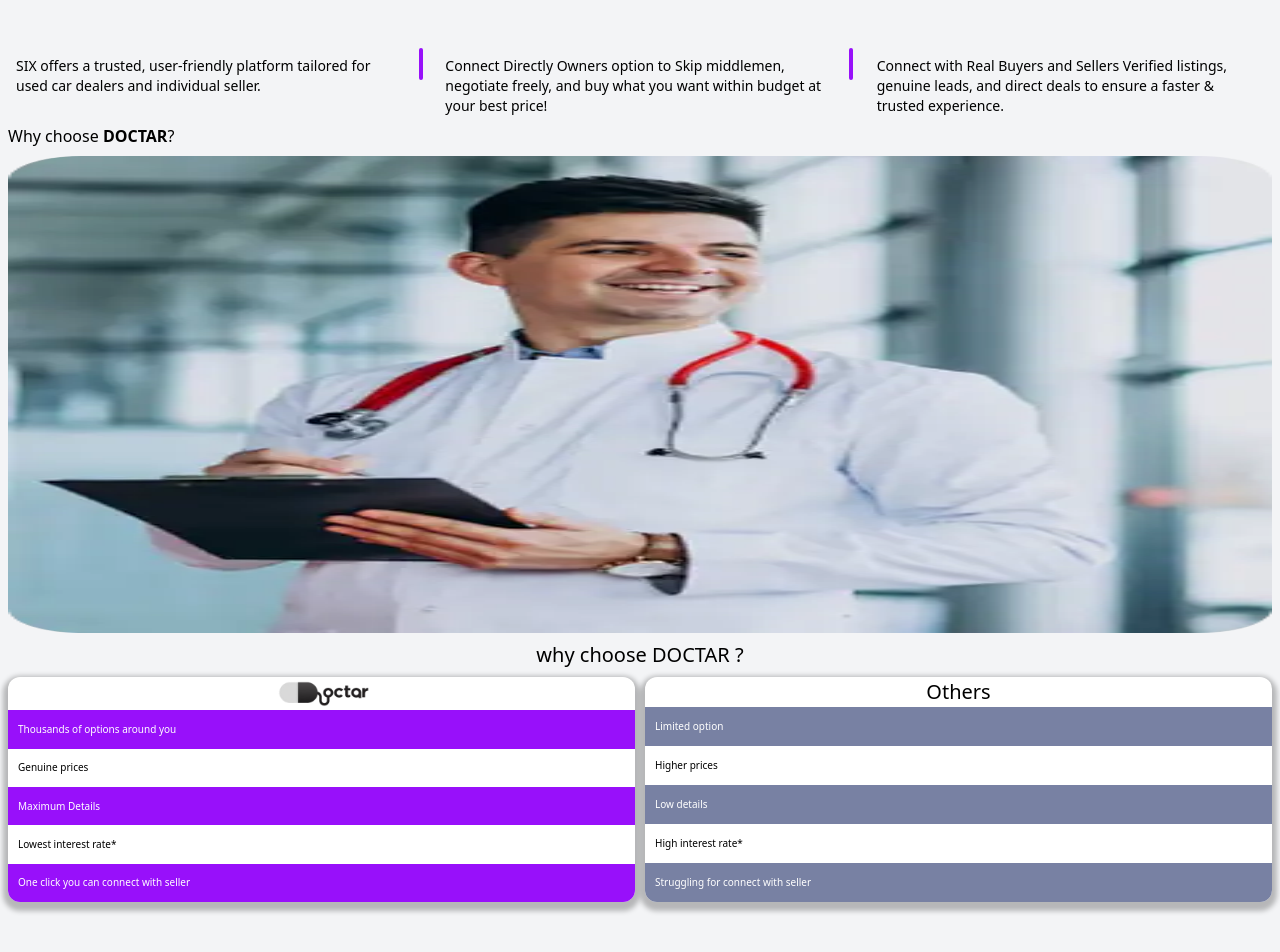
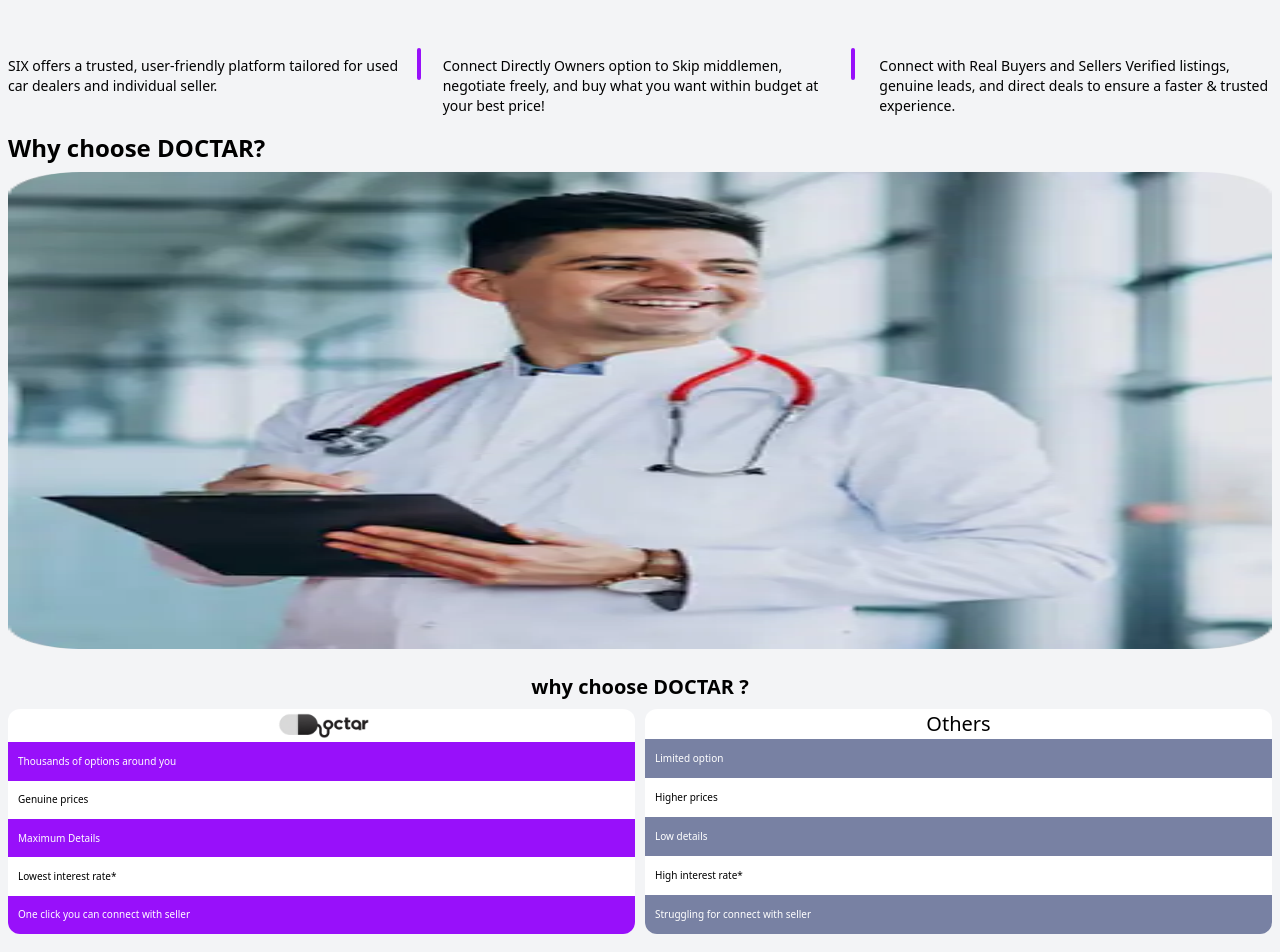
Before and after one commit to amarmurmu001/doctor-frontend, a React (Vite) app: page / in a window 1280 px wide. Shown: the part 1220-2172 px from the top of the page. Built offline with nearby package versions, Linux system fonts and the light colour scheme; no server answers.

Commit message:
fix: minor issues

```diff
--- a/src/components/ui/vision_mission.jsx
+++ b/src/components/ui/vision_mission.jsx
@@ -1,6 +1,6 @@
 export default function VisionMission() {
   return (
-    <div className="flex w-[424px] h-[212px] gap-1 text-white p-1">
+    <div className="flex  h-[212px] gap-1 text-white p-1">
         <div className="flex-col flex-1 bg-[#7551b3] rounded-xl p-[8px]">
           <h2 className="text-2xl font-bold">Vision</h2>
           <p>
--- a/src/components/ui/why_choose_doctar.jsx
+++ b/src/components/ui/why_choose_doctar.jsx
@@ -1,9 +1,9 @@
 export default function WhyChooseDoctar() {
   return (
-    <div>
-        <h2 className="text-center text-black text-xl mt-2 mb-2 ">why choose DOCTAR ?</h2>
+    <div className="p-2">
+        <h2 className="text-center text-black font-bold text-xl mt-2 mb-2 ">why choose DOCTAR ?</h2>
         <div className="flex text-[10px] gap-2.5 rounded-xl mb-20 ">
-          <div className="flex-col w-[200px] flex rounded-xl overflow-hidden bg-white h-[225px] flex-1 shadow-[0px_4px_5px_5px_rgba(0,0,0,0.25)]">
+          <div className="flex-col w-[200px] flex rounded-xl overflow-hidden bg-white h-[225px] flex-1 ">
             <div className="flex justify-center ">
               <img
                 className="w-[96px] h-[31px"
@@ -30,7 +30,7 @@
               <p>One click you can connect with seller</p>
             </div>
           </div>
-          <div className="flex-col w-[200px] rounded-xl overflow-hidden bg-white h-[225px] flex flex-1 shadow-[0px_4px_5px_5px_rgba(0,0,0,0.25)]">
+          <div className="flex-col w-[200px] rounded-xl overflow-hidden bg-white h-[225px] flex flex-1">
             <div className="flex justify-center flex-1    ">
               <p className="text-[20px]">Others</p>
             </div>
--- a/src/components/ui/why_choose_dotor_photo.jsx
+++ b/src/components/ui/why_choose_dotor_photo.jsx
@@ -1,9 +1,9 @@
 export default function WhyChooseDoctorPhoto() {
   return (
-    <div>
-        <h2 className="">
+    <div className="p-2 text-2xl">
+        <h2 className="font-bold">
 
-          Why choose <span className="font-bold">DOCTAR</span>?
+          Why choose <span className="font-extrabold">DOCTAR</span>?
         </h2>
         <div>
           <img
--- a/src/pages/Home.jsx
+++ b/src/pages/Home.jsx
@@ -10,10 +10,11 @@
 import Blogs from "../components/ui/blogs.jsx";
 import Trendingshorts from "../components/Trendingshorts.jsx";
 import TrendingVideo from "../components/ui/TrendingVideos.jsx";
+import TalkWithExpert from "../components/TalkWithExpert.jsx";
 
 export default function Home() {
   return (
-    <div className="min-h-screen bg-gray-100 relative px-2">
+    <div className="min-h-screen bg-gray-100 relative ">
       {/* Purple Header Background - Compact */}
       <div className="bg-[#7551B2] w-full h-32 md:h-42 "></div>
       <div className="absolute left-1/2 transform -translate-x-1/2 top-8 -translate-y-1/2 w-full max-w-md px-4">
@@ -74,19 +75,7 @@
       <Blogs />
       <Trendingshorts />
       <TrendingVideo />
-      <div className="min-w-[431] flex-col bg-[#f2f1f9] rounded-2xl mt-[32px]">
-        <div className="rounded-2xl"> <img src="/icons/expert.webp" alt="" /></div>
-         <div className="text-center gap-2 p-2 items-center justify-center" >
-          <h2 className="text-[#7551b3] text-bold text-2xl">Talk With Expert</h2>
-          <p>Engage in genuine, confident discussions
-              with experts, fostering trust, sharing
-               insights, and encouraging collaborative
-                problem-solving.</p>
-          <button className="bg-black rounded-lg text-white py-2 px-4 flex text-xl items-center ">ask a question</button>
-          <h2> trending categories</h2>
-         </div>
-
-      </div>
+      <TalkWithExpert/>
 
     </div>
   );
```
